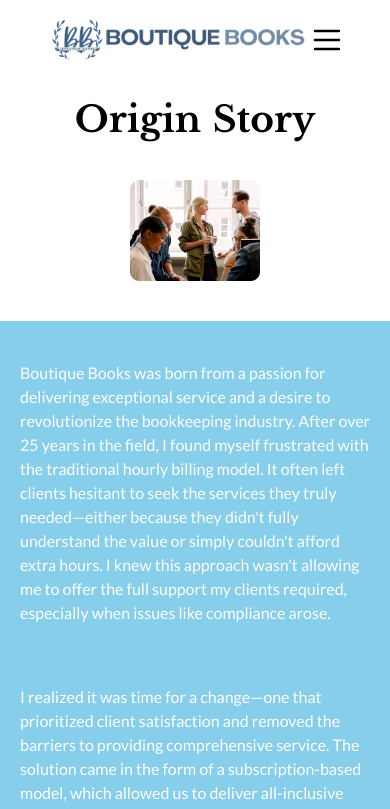
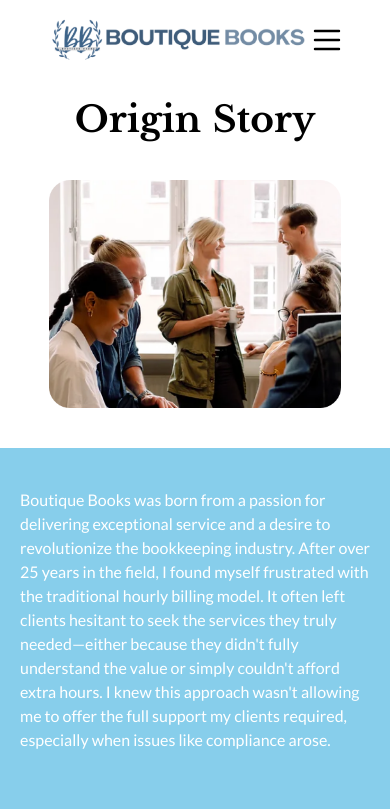
Before and after one commit to NikhilMourya/Boutique-Books, a React (Vite) app: page /about-us in a window 390 px wide. Shown: the top 809 px of the page. Built offline with nearby package versions, Linux system fonts and the light colour scheme; a web font is replaced by a local one.

Commit message:
About updated

```diff
--- a/src/page/AboutPage.jsx
+++ b/src/page/AboutPage.jsx
@@ -165,7 +165,7 @@ export default function AboutPage() {
       >
         <img
           src={AboutImg}
-          className="sm:h-40 md:h-52 lg:h-60 w-1/3"
+          className="sm:h-40 md:h-52 lg:h-60 w-9/12 max-sm:mx-auto md:w-1/3"
           alt=""
         />
         <H1 className="font-primary lg:text-6xl flex lg:flex-col space-x-3 lg:-space-x-5 gap-y-5">
@@ -258,7 +258,7 @@ export default function AboutPage() {
                 </h5>
                 {
                   activeIndex == index && (<div className='col-span-3 p-3' >
-                    <p className='group-hover:text-white text-gray-600 text-base' >{desc}</p>
+                    <p className='group-hover:text-white text-gray-600 text-sm md:text-base' >{desc}</p>
                   </div>)
                 }
               </div>
```
